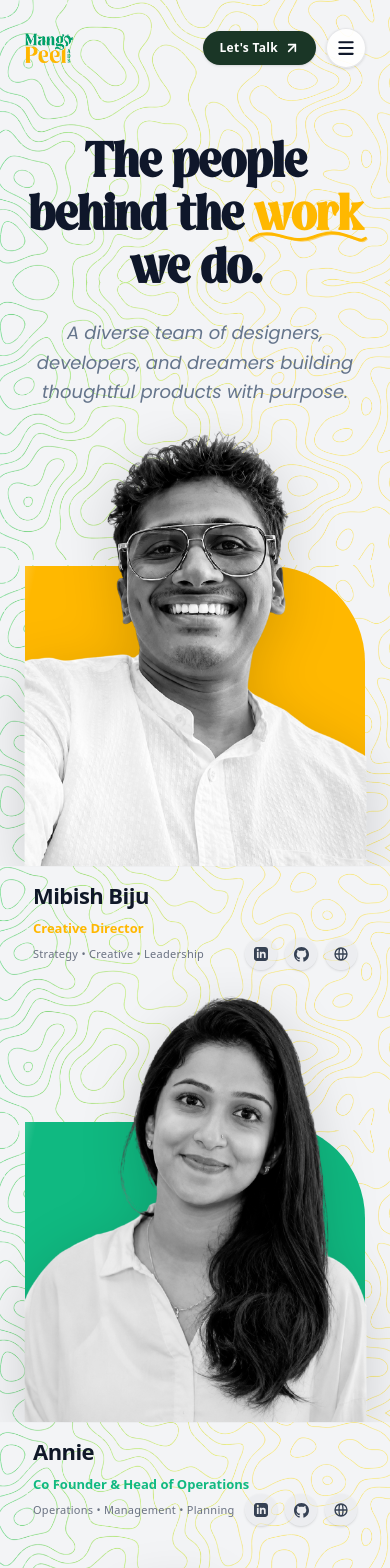
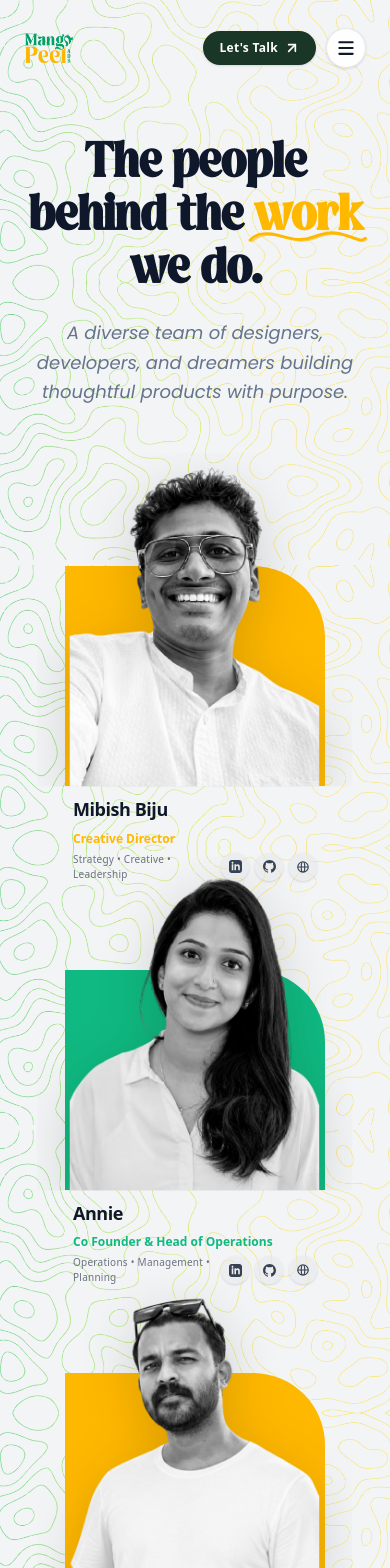
Before and after one commit to shiblymohammed/mango_peel_ads, a Next.js app: page /teams in a window 390 px wide. Shown: the top 1568 px of the page. Built offline with nearby package versions, Linux system fonts and the light colour scheme.

Commit message:
feat:mobile screen team card size reduced

```diff
--- a/src/components/team/TeamCard.tsx
+++ b/src/components/team/TeamCard.tsx
@@ -22,12 +22,12 @@ export default function TeamCard({
     const baseDelay = index * 0.1;
 
     return (
-        <div className="group w-[340px] flex flex-col cursor-pointer">
+        <div className="group w-[260px] sm:w-[340px] flex flex-col cursor-pointer">
             {/* Image Section */}
-            <div className="relative w-full h-[300px] flex items-end justify-center overflow-visible">
+            <div className="relative w-full h-[220px] sm:h-[300px] flex items-end justify-center overflow-visible">
                 {/* Ambient Glow on hover */}
                 <div
-                    className="absolute bottom-0 left-0 w-full h-full rounded-tr-[6rem] opacity-0 group-hover:opacity-45 blur-2xl transition-all duration-500 -z-10 pointer-events-none"
+                    className="absolute bottom-0 left-0 w-full h-full rounded-tr-[4.5rem] sm:rounded-tr-[6rem] opacity-0 group-hover:opacity-45 blur-2xl transition-all duration-500 -z-10 pointer-events-none"
                     style={{ backgroundColor: themeColor }}
                 />
 
@@ -36,7 +36,7 @@ export default function TeamCard({
                     initial={{ clipPath: "circle(0% at 50% 50%)", opacity: 0 }}
                     animate={{ clipPath: "circle(140% at 50% 50%)", opacity: 1 }}
                     transition={{ duration: 0.65, ease: [0.22, 1, 0.36, 1], delay: baseDelay }}
-                    className="absolute bottom-0 left-0 w-full h-full rounded-tr-[6rem] group-hover:rounded-t-[3.5rem] overflow-hidden transition-all duration-500 ease-out group-hover:shadow-[0_20px_40px_rgba(0,0,0,0.18)] group-hover:brightness-105"
+                    className="absolute bottom-0 left-0 w-full h-full rounded-tr-[4.5rem] sm:rounded-tr-[6rem] group-hover:rounded-t-[2.5rem] sm:group-hover:rounded-t-[3.5rem] overflow-hidden transition-all duration-500 ease-out group-hover:shadow-[0_20px_40px_rgba(0,0,0,0.18)] group-hover:brightness-105"
                     style={{ backgroundColor: themeColor }}
                 >
                     {/* Shine Line passing across the entire bg shape from left to right behind the person image */}
@@ -51,7 +51,7 @@ export default function TeamCard({
                         initial={{ clipPath: "inset(100% 0% 0% 0%)", opacity: 0 }}
                         animate={{ clipPath: "inset(0% 0% 0% 0%)", opacity: 1 }}
                         transition={{ duration: 0.55, ease: [0.22, 1, 0.36, 1], delay: baseDelay + 0.25 }}
-                        className="relative z-10 w-[92%] scale-[1.32] h-[115%] bottom-[55px] object-contain object-bottom grayscale drop-shadow-[0_10px_20px_rgba(0,0,0,0.15)] group-hover:grayscale-0 transition-all duration-500 ease-out"
+                        className="relative z-10 w-[92%] scale-[1.32] h-[115%] bottom-[40px] sm:bottom-[55px] object-contain object-bottom grayscale drop-shadow-[0_10px_20px_rgba(0,0,0,0.15)] group-hover:grayscale-0 transition-all duration-500 ease-out"
                     />
                 )}
             </div>
@@ -61,27 +61,27 @@ export default function TeamCard({
                 initial={{ opacity: 0, y: 15 }}
                 animate={{ opacity: 1, y: 0 }}
                 transition={{ duration: 0.35, ease: "easeOut", delay: baseDelay + 0.25 }}
-                className="relative z-20 mt-4 flex flex-col px-2 pb-2 text-left"
+                className="relative z-20 mt-3 sm:mt-4 flex flex-col px-2 pb-2 text-left"
             >
                 <div className="relative w-fit">
-                    <h3 className="text-[22px] font-black text-gray-900 group-hover:text-black group-hover:translate-x-1 transition-all duration-300 leading-tight tracking-tight">{name}</h3>
+                    <h3 className="text-[18px] sm:text-[22px] font-black text-gray-900 group-hover:text-black group-hover:translate-x-1 transition-all duration-300 leading-tight tracking-tight">{name}</h3>
                     <div className="h-[3px] w-0 group-hover:w-full transition-all duration-300 ease-out mt-0.5 rounded-full" style={{ backgroundColor: themeColor }} />
                 </div>
-                <p className="text-[13px] font-bold mt-1 group-hover:translate-x-1 transition-all duration-300 delay-75" style={{ color: themeColor }}>{role}</p>
+                <p className="text-[12px] sm:text-[13px] font-bold mt-1 group-hover:translate-x-1 transition-all duration-300 delay-75" style={{ color: themeColor }}>{role}</p>
 
-                <div className="flex items-center justify-between">
-                    <p className="text-[11px] font-medium text-gray-500 tracking-wide">{skills}</p>
+                <div className="flex items-center justify-between mt-1 sm:mt-0">
+                    <p className="text-[10px] sm:text-[11px] font-medium text-gray-500 tracking-wide">{skills}</p>
 
                     {/* Social Icons */}
-                    <div className="flex space-x-2">
-                        <a href="#" className="w-8 h-8 bg-gray-200/50 border border-transparent rounded-full shadow-sm flex items-center justify-center text-gray-700 hover:scale-110 hover:text-black hover:bg-white hover:border-gray-200 transition-all">
-                            <svg className="w-[14px] h-[14px]" fill="currentColor" viewBox="0 0 24 24"><path d="M19 0h-14c-2.761 0-5 2.239-5 5v14c0 2.761 2.239 5 5 5h14c2.762 0 5-2.239 5-5v-14c0-2.761-2.238-5-5-5zm-11 19h-3v-11h3v11zm-1.5-12.268c-.966 0-1.75-.79-1.75-1.764s.784-1.764 1.75-1.764 1.75.79 1.75 1.764-.783 1.764-1.75 1.764zm13.5 12.268h-3v-5.604c0-3.368-4-3.113-4 0v5.604h-3v-11h3v1.765c1.396-2.586 7-2.777 7 2.476v6.759z"/></svg>
+                    <div className="flex space-x-1.5 sm:space-x-2">
+                        <a href="#" className="w-7 h-7 sm:w-8 sm:h-8 bg-gray-200/50 border border-transparent rounded-full shadow-sm flex items-center justify-center text-gray-700 hover:scale-110 hover:text-black hover:bg-white hover:border-gray-200 transition-all">
+                            <svg className="w-[13px] h-[13px] sm:w-[14px] sm:h-[14px]" fill="currentColor" viewBox="0 0 24 24"><path d="M19 0h-14c-2.761 0-5 2.239-5 5v14c0 2.761 2.239 5 5 5h14c2.762 0 5-2.239 5-5v-14c0-2.761-2.238-5-5-5zm-11 19h-3v-11h3v11zm-1.5-12.268c-.966 0-1.75-.79-1.75-1.764s.784-1.764 1.75-1.764 1.75.79 1.75 1.764-.783 1.764-1.75 1.764zm13.5 12.268h-3v-5.604c0-3.368-4-3.113-4 0v5.604h-3v-11h3v1.765c1.396-2.586 7-2.777 7 2.476v6.759z"/></svg>
                         </a>
-                        <a href="#" className="w-8 h-8 bg-gray-200/50 border border-transparent rounded-full shadow-sm flex items-center justify-center text-gray-700 hover:scale-110 hover:text-black hover:bg-white hover:border-gray-200 transition-all">
-                            <svg className="w-[15px] h-[15px]" fill="currentColor" viewBox="0 0 24 24"><path d="M12 0c-6.626 0-12 5.373-12 12 0 5.302 3.438 9.8 8.207 11.387.599.111.793-.261.793-.577v-2.234c-3.338.726-4.033-1.416-4.033-1.416-.546-1.387-1.333-1.756-1.333-1.756-1.089-.745.083-.729.083-.729 1.205.084 1.839 1.237 1.839 1.237 1.07 1.834 2.807 1.304 3.492.997.107-.775.418-1.305.762-1.604-2.665-.305-5.467-1.334-5.467-5.931 0-1.311.469-2.381 1.236-3.221-.124-.303-.535-1.524.117-3.176 0 0 1.008-.322 3.301 1.23.957-.266 1.983-.399 3.003-.404 1.02.005 2.047.138 3.006.404 2.291-1.552 3.297-1.23 3.297-1.23.653 1.653.242 2.874.118 3.176.77.84 1.235 1.911 1.235 3.221 0 4.609-2.807 5.624-5.479 5.921.43.372.823 1.102.823 2.222v3.293c0 .319.192.694.801.576 4.765-1.589 8.199-6.086 8.199-11.386 0-6.627-5.373-12-12-12z"/></svg>
+                        <a href="#" className="w-7 h-7 sm:w-8 sm:h-8 bg-gray-200/50 border border-transparent rounded-full shadow-sm flex items-center justify-center text-gray-700 hover:scale-110 hover:text-black hover:bg-white hover:border-gray-200 transition-all">
+                            <svg className="w-[13px] h-[13px] sm:w-[15px] sm:h-[15px]" fill="currentColor" viewBox="0 0 24 24"><path d="M12 0c-6.626 0-12 5.373-12 12 0 5.302 3.438 9.8 8.207 11.387.599.111.793-.261.793-.577v-2.234c-3.338.726-4.033-1.416-4.033-1.416-.546-1.387-1.333-1.756-1.333-1.756-1.089-.745.083-.729.083-.729 1.205.084 1.839 1.237 1.839 1.237 1.07 1.834 2.807 1.304 3.492.997.107-.775.418-1.305.762-1.604-2.665-.305-5.467-1.334-5.467-5.931 0-1.311.469-2.381 1.236-3.221-.124-.303-.535-1.524.117-3.176 0 0 1.008-.322 3.301 1.23.957-.266 1.983-.399 3.003-.404 1.02.005 2.047.138 3.006.404 2.291-1.552 3.297-1.23 3.297-1.23.653 1.653.242 2.874.118 3.176.77.84 1.235 1.911 1.235 3.221 0 4.609-2.807 5.624-5.479 5.921.43.372.823 1.102.823 2.222v3.293c0 .319.192.694.801.576 4.765-1.589 8.199-6.086 8.199-11.386 0-6.627-5.373-12-12-12z"/></svg>
                         </a>
-                        <a href="#" className="w-8 h-8 bg-gray-200/50 border border-transparent rounded-full shadow-sm flex items-center justify-center text-gray-700 hover:scale-110 hover:text-black hover:bg-white hover:border-gray-200 transition-all">
-                            <svg className="w-[16px] h-[16px]" fill="none" stroke="currentColor" strokeWidth="2" viewBox="0 0 24 24"><path strokeLinecap="round" strokeLinejoin="round" d="M21 12a9 9 0 01-9 9m9-9a9 9 0 00-9-9m9 9H3m9 9a9 9 0 01-9-9m9 9c1.657 0 3-4.03 3-9s-1.343-9-3-9m0 18c-1.657 0-3-4.03-3-9s1.343-9 3-9m-9 9a9 9 0 019-9"/></svg>
+                        <a href="#" className="w-7 h-7 sm:w-8 sm:h-8 bg-gray-200/50 border border-transparent rounded-full shadow-sm flex items-center justify-center text-gray-700 hover:scale-110 hover:text-black hover:bg-white hover:border-gray-200 transition-all">
+                            <svg className="w-[14px] h-[14px] sm:w-[16px] sm:h-[16px]" fill="none" stroke="currentColor" strokeWidth="2" viewBox="0 0 24 24"><path strokeLinecap="round" strokeLinejoin="round" d="M21 12a9 9 0 01-9 9m9-9a9 9 0 00-9-9m9 9H3m9 9a9 9 0 01-9-9m9 9c1.657 0 3-4.03 3-9s-1.343-9-3-9m0 18c-1.657 0-3-4.03-3-9s1.343-9 3-9m-9 9a9 9 0 019-9"/></svg>
                         </a>
                     </div>
                 </div>
--- a/src/components/team/TeamGrid.tsx
+++ b/src/components/team/TeamGrid.tsx
@@ -55,7 +55,7 @@ const teamMembers = [
 
 export default function TeamGrid() {
     return (
-        <div className="relative z-10 flex flex-wrap justify-center gap-x-14 md:gap-x-20 lg:gap-x-24 gap-y-36 md:gap-y-28 max-w-[1400px] w-full mt-16 md:mt-24 px-4">
+        <div className="relative z-10 flex flex-wrap justify-center gap-x-8 sm:gap-x-14 md:gap-x-20 lg:gap-x-24 gap-y-20 sm:gap-y-36 md:gap-y-28 max-w-[1400px] w-full mt-16 md:mt-24 px-4">
             {teamMembers.map((member, index) => (
                 <div
                     key={index}
```
